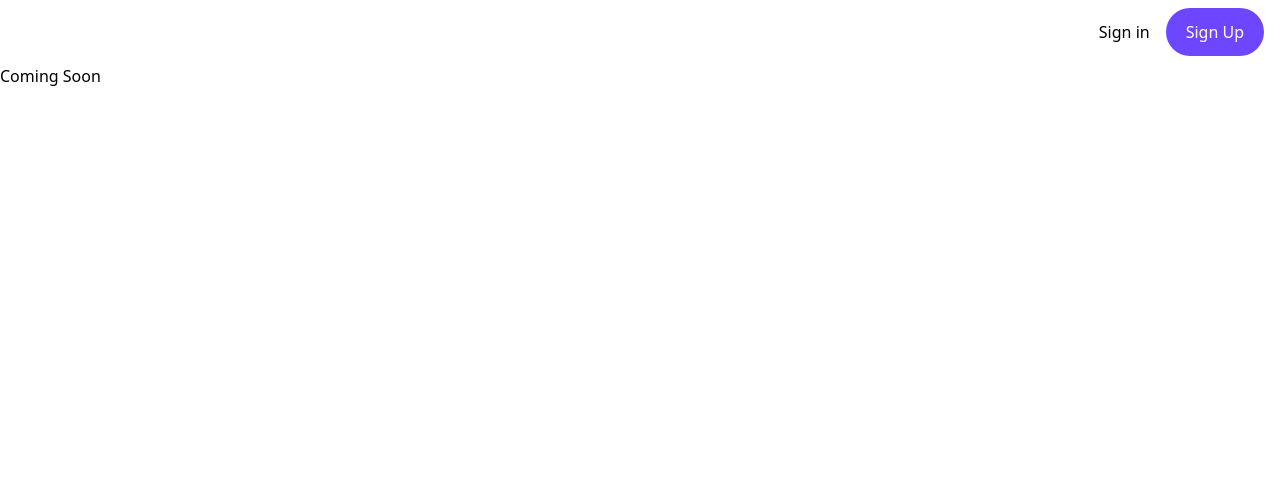
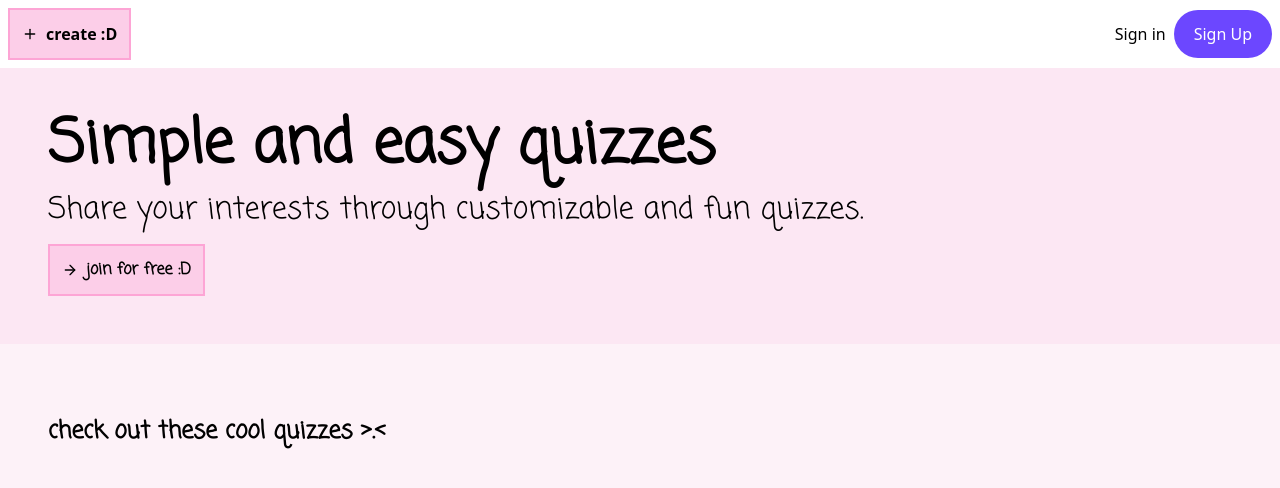
Before and after one commit to normalperson543/bioquiz, a Next.js app: page / in a window 1280 px wide. Shown: the top 488 px of the page. Built offline with nearby package versions, Linux system fonts and the light colour scheme; no server answers.

Commit message:
headers and homepage UI

```diff
--- a/app/layout.tsx
+++ b/app/layout.tsx
@@ -10,6 +10,7 @@ import {
   SignedOut,
   UserButton,
 } from "@clerk/nextjs";
+import Header from "@/components/ui/header";
 
 const defaultUrl = process.env.VERCEL_URL
   ? `https://${process.env.VERCEL_URL}`
@@ -33,19 +34,7 @@ export default function RootLayout({
       }}
     >
       <html lang="en" suppressHydrationWarning className="w-full h-full">
-        <header className="flex justify-end items-center p-4 gap-4 h-16">
-          <SignedOut>
-            <SignInButton />
-            <SignUpButton>
-              <button className="bg-[#6c47ff] text-white rounded-full font-medium text-sm sm:text-base h-10 sm:h-12 px-4 sm:px-5 cursor-pointer">
-                Sign Up
-              </button>
-            </SignUpButton>
-          </SignedOut>
-          <SignedIn>
-            <UserButton />
-          </SignedIn>
-        </header>
+        <Header />
         <body className="antialiased w-full h-full">{children}</body>
       </html>
     </ClerkProvider>
--- a/app/page.tsx
+++ b/app/page.tsx
@@ -1,3 +1,5 @@
+import HomepageUI from "@/components/ui/home/homepage-ui";
+
 export default async function Home() {
-  return <p>Coming Soon</p>
+  return <HomepageUI />
 }
--- a/components/ui/bq/question-card.tsx
+++ b/components/ui/bq/question-card.tsx
@@ -6,7 +6,7 @@ import {
   XIcon,
 } from "lucide-react";
 import Image from "next/image";
-import { useState, useEffect } from "react";
+import { useState, useEffect, useRef } from "react";
 import { Profile } from "@prisma/client";
 import { icons } from "@/lib/constants";
 import Button from "../button";
@@ -40,10 +40,11 @@ export default function QuestionCard({
 }) {
   const [selAnswer, setSelAnswer] = useState("");
   const user = useUser();
-  let loaded = false;
+  const loaded = useRef(false);
 
   useEffect(() => {
-    if (loaded) return;
+    if (loaded.current) return;
+    if (!user.isLoaded) return;
     console.log("dksfjlsk")
     options.forEach((option) => {
       console.log(user)
@@ -55,8 +56,8 @@ export default function QuestionCard({
         setSelAnswer(option.id);
       }
     });
-    loaded = true
-  }, [options, user]);
+    loaded.current = true
+  }, [user]);
 
   console.log("boop", answered);
 
--- a/components/ui/button.tsx
+++ b/components/ui/button.tsx
@@ -1,7 +1,20 @@
-export default function Button({children, onClick, disabled = false}: { children: React.ReactNode, onClick?: () => void, disabled?: boolean}) {
+export default function Button({
+  children,
+  onClick,
+  disabled = false,
+}: {
+  children: React.ReactNode;
+  onClick?: () => void;
+  disabled?: boolean;
+}) {
   return (
-    <button type="submit" className="flex flex-row gap-2 items-center bg-pink-200 border-pink-300 border-2 p-3 justify-center text-center font-bold hover:bg-pink-300" disabled={disabled} onClick={onClick}>
+    <button
+      type="submit"
+      className="flex flex-row gap-2 items-center bg-pink-200 border-pink-300 border-2 p-3 justify-center text-center font-bold hover:bg-pink-300"
+      disabled={disabled}
+      onClick={onClick}
+    >
       {children}
     </button>
-  )
+  );
 }
--- /dev/null
+++ b/components/ui/header.tsx
@@ -0,0 +1,34 @@
+"use client";
+
+import { PlusIcon } from "lucide-react";
+import Button from "./button";
+import {
+  SignInButton,
+  SignUpButton,
+  SignedIn,
+  SignedOut,
+  UserButton,
+} from "@clerk/nextjs";
+export default function Header() {
+  return (
+    <div className="flex flex-row gap-2 w-full p-2 items-center">
+      <div className="flex flex-1 flex-row gap-2 w-full items-center">
+        <Button>
+          <PlusIcon width={16} height={16} />
+          create :D
+        </Button>
+      </div>
+      <SignedOut>
+        <SignInButton />
+        <SignUpButton>
+          <button className="bg-[#6c47ff] text-white rounded-full font-medium text-sm sm:text-base h-10 sm:h-12 px-4 sm:px-5 cursor-pointer">
+            Sign Up
+          </button>
+        </SignUpButton>
+      </SignedOut>
+      <SignedIn>
+        <UserButton />
+      </SignedIn>
+    </div>
+  );
+}
--- /dev/null
+++ b/components/ui/home/homepage-ui.tsx
@@ -0,0 +1,22 @@
+'use client'
+
+import { comingSoon } from "@/lib/fonts";
+import QuestionCard from "../bq/question-card";
+import Button from "../button";
+import { ArrowRightIcon } from "lucide-react";
+
+export default function HomepageUI() {
+  return (
+    <div className={`${comingSoon.className} flex flex-col gap-6 bg-pink-50 w-full h-full`}>
+      <div className="p-12 flex flex-col gap-4 items-start bg-pink-100">
+        <h2 className="text-6xl font-bold">Simple and easy quizzes</h2>
+        <p className="text-3xl">Share your interests through customizable and fun quizzes.</p>
+        <Button><ArrowRightIcon width={16} height={16} /> join for free :D</Button>
+      </div>
+      <div className="flex flex-col gap-2">
+        <h3 className="text-2xl font-bold p-12">check out these cool quizzes {">"}.{"<"}</h3>
+
+      </div>
+    </div>
+  );
+}
```
